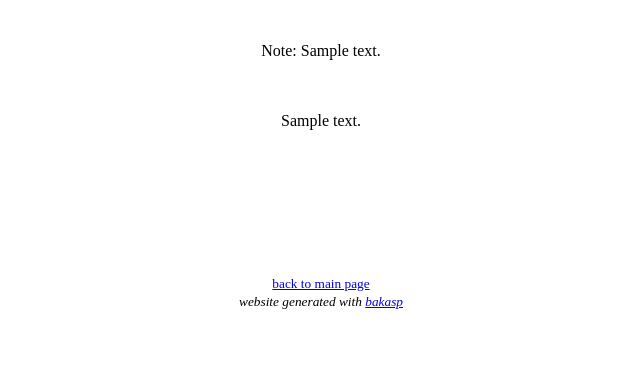
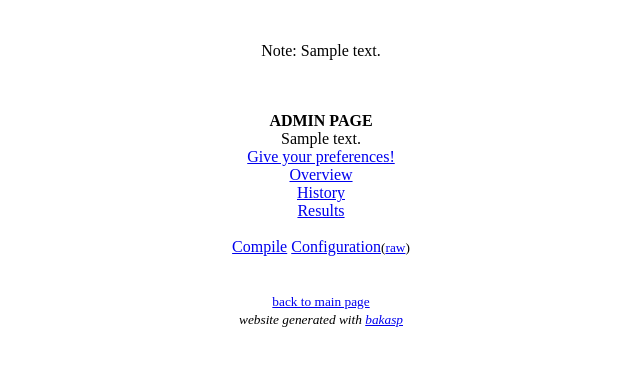
Before and after one commit to Aluriak/bakasp, a Flask app: template templates/iamDziner/instance-index.html in a window 1280 px wide. Shown: the top 366 px of the page, without its empty margins (319-959 px from the left). Run offline with Flask 2, Linux system fonts and the light colour scheme; the template is opened without the code that fills it: most values are stand-ins (such as "Sample title", 1, 10 or a date in 2020).

Commit message:
when accessing as admin, instance index redirect to admin pages, not non-admin ones

```diff
--- a/templates/iamDziner/instance-index.html
+++ b/templates/iamDziner/instance-index.html
@@ -1,34 +1,42 @@
 
 {% extends 'base.html' %}
 
-{% block title %}{{title}}{% endblock %}
+
+{% block title %}
+    {% if admin_code %}
+        ADMIN PAGE OF<br/>
+    {% endif %}
+    {{title}}
+{% endblock %}
 
 {% block content %}
+{% if admin_code %}
+    <b>ADMIN PAGE</b><br/>
+{% endif %}
+
 {{description}}
 
 <br/>
-{% if 'user' in public_pages %}
-    <a href='/user' title="Tell who you are, then tell your preferences">Give your preferences!</a>
+<a href='/user' title="Tell who you are, then tell your preferences">Give your preferences!</a>
+<br/>
+{% if admin_code or 'overview' in public_pages %}
+    <a href='/overview{{admin_code}}' title="Overview of user's answers">Overview</a>
 {% endif %}
 <br/>
-{% if 'overview' in public_pages %}
-    <a href='/overview' title="Overview of user's answers">Overview</a>
+{% if admin_code or 'history' in public_pages %}
+    <a href='/history{{admin_code}}' title="History of compilations effects on models">History</a>
 {% endif %}
 <br/>
-{% if 'history' in public_pages %}
-    <a href='/history' title="History of compilations effects on models">History</a>
-{% endif %}
-<br/>
-{% if 'results' in public_pages %}
-    <a href='/results' title="See the results !">Results</a>
+{% if admin_code or 'results' in public_pages %}
+    <a href='/results{{admin_code}}' title="See the results !">Results</a>
 {% endif %}
 <br/>
 <br/>
-{% if 'compilation' in public_pages %}
-    <a href='/compilation' title="Run compilation of the result if necessary">Compile</a>
+{% if admin_code or 'compilation' in public_pages %}
+    <a href='/compilation{{admin_code}}' title="Run compilation of the result if necessary">Compile</a>
 {% endif %}
-{% if 'configuration' in public_pages %}
-<a href='/configuration' title="Access to the configuration">Configuration</a><small>(<a href='/configuration/raw' title="Access to the RAW configuration">raw</a>)</small>
+{% if admin_code or 'configuration' in public_pages %}
+<a href='/configuration{{admin_code}}' title="Access to the configuration">Configuration</a><small>(<a href='/configuration/raw' title="Access to the RAW configuration">raw</a>)</small>
 {% endif %}
 
 
```
